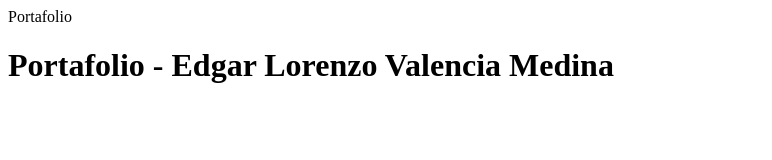
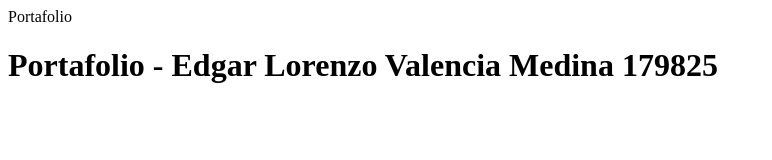
Before and after one commit to Edgar-Valencia12/Edgar-Valencia12.github.io, a plain HTML site: page index.html in a window 1280 px wide. Shown: the whole page, without its empty margins (0-772 px from the left). Drawn offline with Linux system fonts and the light colour scheme.

Commit message:
index.html

```diff
--- a/index.html
+++ b/index.html
@@ -4,11 +4,11 @@
       <tittle>Portafolio</tittle>
       <link rel="icon" type="image/x-icon" href="favicon.ico"
         <meta charset="utf-8"
-        <meta name "Autor" content="Edgar Lorenzo Valencia Medina_179825"
+        <meta name "Autor" content="Edgar Lorenzo Valencia Medina"
         <meta name"Fecha" content="10 de Febrero de 2025">
         <meta name="Descripcion" content"Index">
     </head>
   <body>
-    <h1>Portafolio - Edgar Lorenzo Valencia Medina</h1>
+    <h1>Portafolio - Edgar Lorenzo Valencia Medina 179825</h1>
   </body>
 </html>
```
